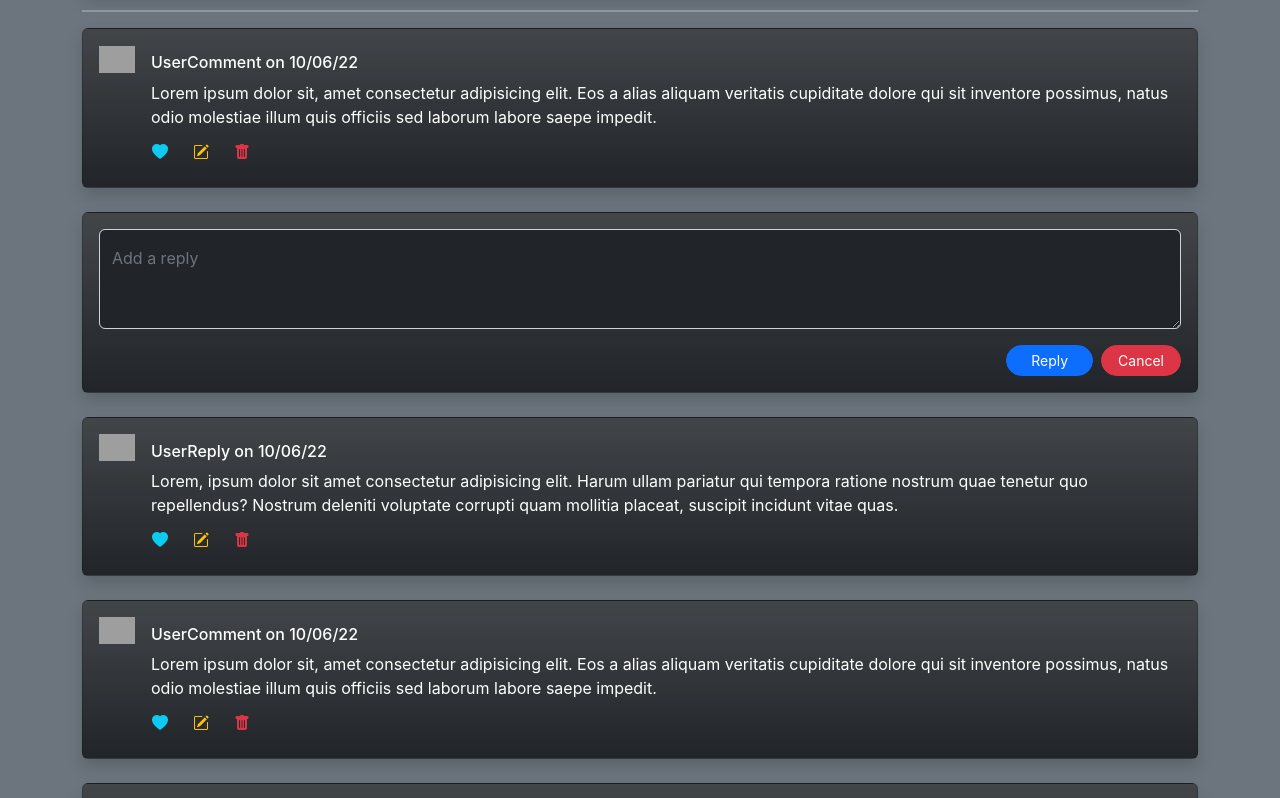
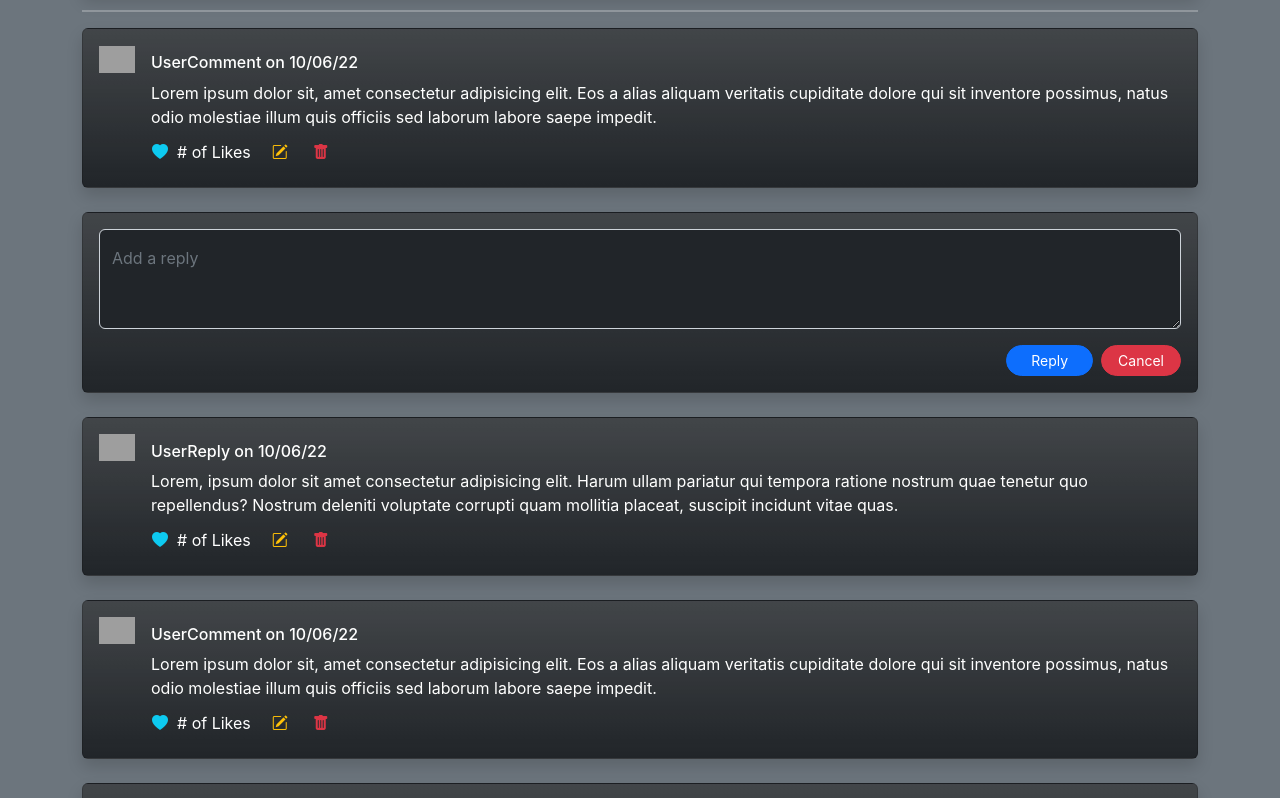
Before and after one commit to cnohilly/codeflow, a React (Create React App) app in the folder client/: page /single-project in a window 1280 px wide. Shown: the part 540-1338 px from the top of the page. Built offline with nearby package versions, Linux system fonts and the light colour scheme; grey boxes are pictures that could not be loaded.

Commit message:
updated comments and replies to display number of likes

```diff
--- a/client/src/components/Comment/index.js
+++ b/client/src/components/Comment/index.js
@@ -1,5 +1,5 @@
 import React from 'react';
-import { Col, Card, Button, ButtonGroup } from 'react-bootstrap';
+import { Col, Card, Button, ButtonGroup, ButtonToolbar } from 'react-bootstrap';
 
 const Comment = () => {
 
@@ -17,6 +17,7 @@ const Comment = () => {
                 style={{ width: "36px" }}
               />
             </div>
+
             <div className="flex-grow-1">
               <div className="ms-3">
                 {/* comment user info */}
@@ -30,11 +31,19 @@ const Comment = () => {
                   Lorem ipsum dolor sit, amet consectetur adipisicing elit. Eos a alias aliquam veritatis cupiditate dolore qui sit inventore possimus, natus odio molestiae illum quis officiis sed laborum labore saepe impedit.
                 </Card.Text>
               </div>
-              <ButtonGroup aria-label="Button group" className="mt-1 ms-1">
+
+              <ButtonToolbar aria-label="Toolbar with button groups" className="mt-1 ms-1">
                 {/* like button */}
-                <Button variant="link" type="button" className="link-info">
+                <div className="d-flex align-items-center me-2">
+                  <Button variant="link" type="button" className="link-info pe-2">
                     <i className="bi bi-heart-fill"></i>
                   </Button>
+                  {/* number of likes */}
+                  <div>
+                    # of Likes
+                  </div>
+                </div>
+                <ButtonGroup aria-label="Button group">
                   {/* reply button */}
                   <Button variant="link" type="button" className="link-warning">
                     <i className="bi bi-pencil-square"></i>
@@ -44,6 +53,7 @@ const Comment = () => {
                     <i className="bi bi-trash-fill"></i>
                   </Button>
                 </ButtonGroup>
+              </ButtonToolbar>
             </div>
           </div>
         </Card.Body>
--- a/client/src/components/Reply/index.js
+++ b/client/src/components/Reply/index.js
@@ -1,5 +1,5 @@
 import React from 'react';
-import { Col, Card, Button, ButtonGroup } from 'react-bootstrap';
+import { Col, Card, Button, ButtonGroup, ButtonToolbar } from 'react-bootstrap';
 
 const Reply = () => {
 
@@ -18,6 +18,7 @@ const Reply = () => {
               />
             </div>
             <div className="flex-grow-1">
+
               <div className="ms-3">
                 {/* reply user info */}
                 <Card.Subtitle
@@ -32,11 +33,19 @@ const Reply = () => {
                   deleniti voluptate corrupti quam mollitia placeat, suscipit incidunt vitae quas.
                 </Card.Text>
               </div>
-              <ButtonGroup aria-label="Button group" className="mt-1 ms-1">
+
+              <ButtonToolbar aria-label="Toolbar with button groups" className="mt-1 ms-1">
                 {/* like button */}
-                <Button variant="link" type="button" className="link-info">
+                <div className="d-flex align-items-center me-2">
+                  <Button variant="link" type="button" className="link-info pe-2">
                     <i className="bi bi-heart-fill"></i>
                   </Button>
+                  {/* number of likes */}
+                  <div>
+                    # of Likes
+                  </div>
+                </div>
+                <ButtonGroup aria-label="Button group">
                   {/* reply button */}
                   <Button variant="link" type="button" className="link-warning">
                     <i className="bi bi-pencil-square"></i>
@@ -46,6 +55,7 @@ const Reply = () => {
                     <i className="bi bi-trash-fill"></i>
                   </Button>
                 </ButtonGroup>
+              </ButtonToolbar>
             </div>
           </div>
         </Card.Body>
```
Lines whose indentation alone changed are shown as unchanged.
